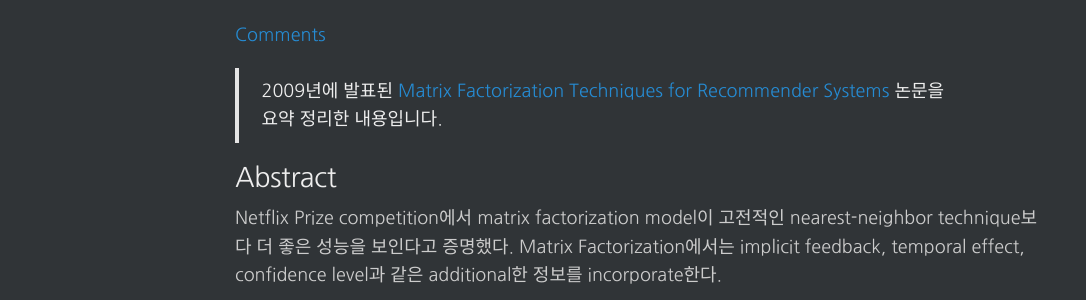
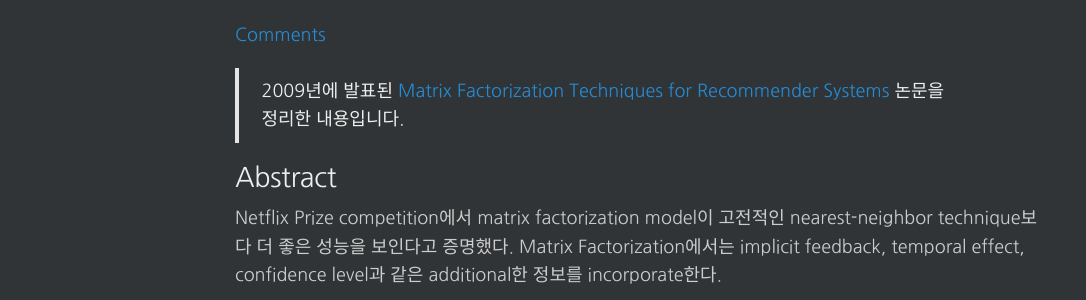
Before and after one commit to changhyeonnam/changhyeonnam.github.io, a Jekyll site: the page built from _posts/2021/2021-12-21-Matrix_Factorization.md, in a window 1280 px wide and 900 px high. Shown: the part 282-582 px from the top of the window, without its empty margins (0-1086 px from the left). Built offline with Jekyll 4.4.1, drawn with Linux system fonts in a browser that asks for light colours; nearby versions of some CDN libraries; formulas are drawn with MathJax 3; comment, search, counter and statistics services are not loaded.

Commit message:
Update 2021-12-21-Matrix_Factorization.md

```diff
--- a/_posts/2021/2021-12-21-Matrix_Factorization.md
+++ b/_posts/2021/2021-12-21-Matrix_Factorization.md
@@ -10,7 +10,7 @@
 ---
 
 
-> 2009년에 발표된 [Matrix Factorization Techniques for Recommender Systems](https://datajobs.com/data-science-repo/Recommender-Systems-%5BNetflix%5D.pdf) 논문을 요약 정리한 내용입니다.
+> 2009년에 발표된 [Matrix Factorization Techniques for Recommender Systems](https://datajobs.com/data-science-repo/Recommender-Systems-%5BNetflix%5D.pdf) 논문을 정리한 내용입니다.
 >
 
 ## Abstract
```
